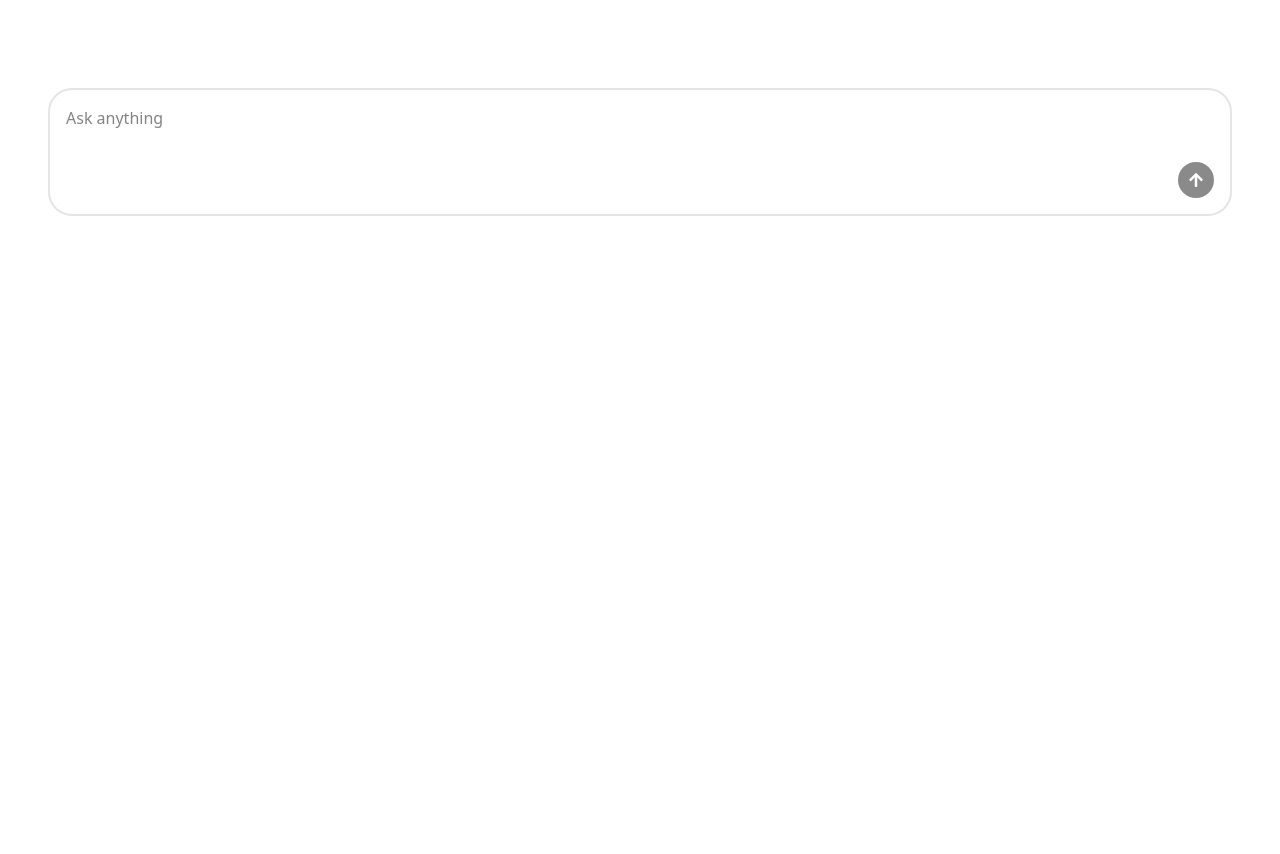
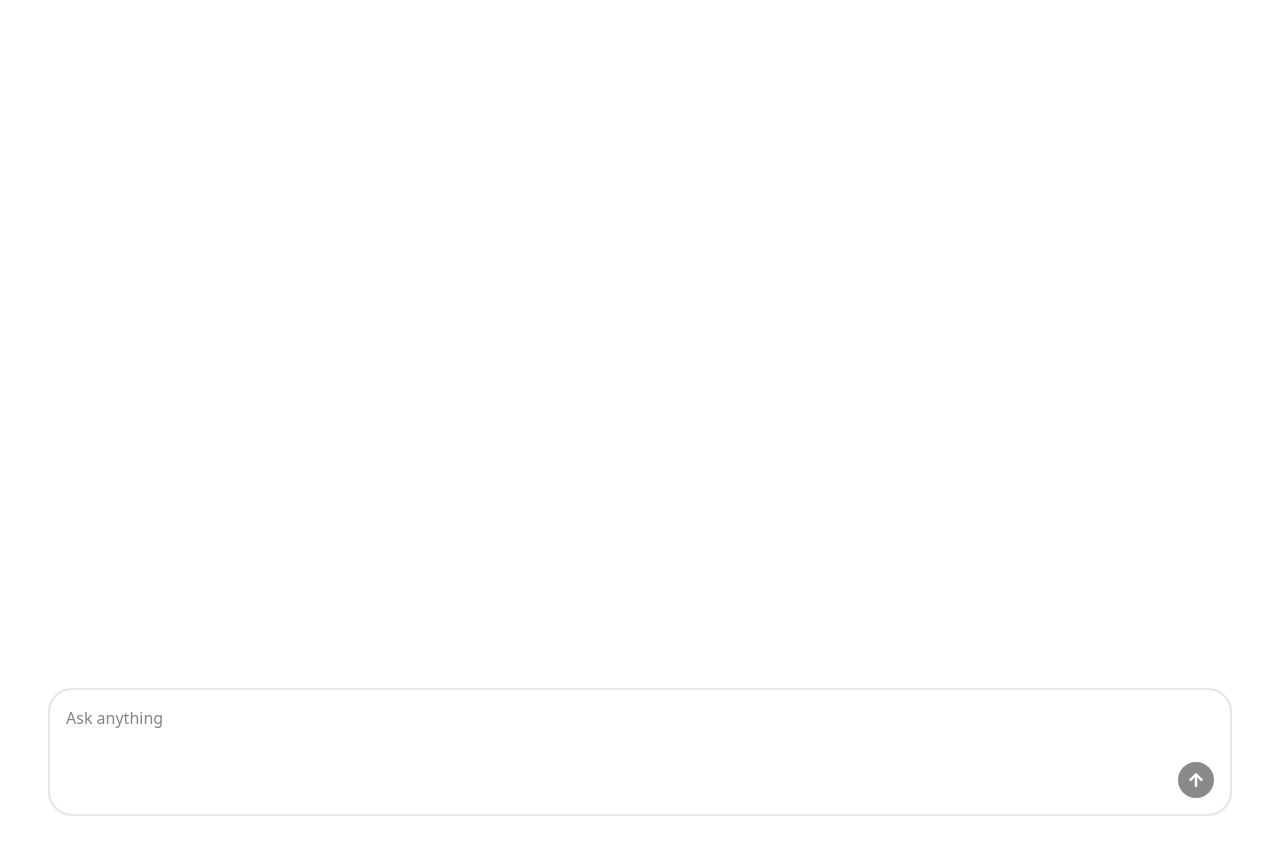
Before and after one commit to Ritom-Chak/AI-chatbot, a React (Vite) app in the folder packages/client/: page / in a window 1280 px wide. Shown: the top 854 px of the page. Before the commit the page ends 800 px from the top, so only its background shows below. Built offline with nearby package versions, Linux system fonts and the light colour scheme.

Commit message:
Refactored frontend

```diff
--- a/packages/client/src/App.tsx
+++ b/packages/client/src/App.tsx
@@ -1,10 +1,10 @@
 import './App.css'
-import ChatBot from './components/ChatBot';
+import ChatBot from './components/chat/ChatBot';
 
 function App() {
 
   return (
-    <div className="p-4">
+    <div className="p-4 h-screen w-full">
       <ChatBot />
       </div>
   )
--- a/packages/client/src/components/ChatBot.tsx
+++ /dev/null
@@ -1,94 +0,0 @@
-import axios from "axios";
-import { set, useForm } from "react-hook-form";
-import ReactMarkdown from "react-markdown";
-import { FaArrowUp } from "react-icons/fa";
-import { Button } from "./ui/button"
-import { useEffect, useRef, useState } from "react";
-
-type FormData = {
-    prompt: string;
-}
-
-type ChatResponse = {
-    message: string;
-}
-
-type Message = {
-    role: 'user' | 'bot';
-    content: string;
-}
-
-const ChatBot = () => {
-    const [messages, setMessages] = useState<Message[]>([]);
-    const [isBotTyping, setIsBotTyping] = useState(false);
-    const formRef = useRef<HTMLFormElement | null>(null);
-    const conversationId = useRef(crypto.randomUUID())
-    const { register, handleSubmit, reset, formState } = useForm<FormData>();
-
-    useEffect(() => {
-        formRef.current?.scrollIntoView({behavior: 'smooth'})
-    }, [messages])
-
-    const onSubmit = async ({ prompt }: FormData) => {
-        setMessages(prev => [...prev, { content: prompt, role: 'user' }])
-        setIsBotTyping(true);
-        reset();
-        const { data } = await axios.post<ChatResponse>('/api/chat', {
-            prompt,
-            conversationId: conversationId.current
-        });
-        setMessages(prev => [...prev, { content: data.message, role: 'bot' }])
-        setIsBotTyping(false);
-    }
-
-    const onKeyDown = (e: React.KeyboardEvent<HTMLFormElement>) => {
-        if (e.key === 'Enter' && !e.shiftKey) {
-            e.preventDefault();
-            handleSubmit(onSubmit)();
-        }
-    }
-    return (
-        <div>
-            <div className='flex flex-col gap-3 mb-10'>
-                {messages.map((message, index) => (
-                    <p key={index} className={`px-3 py-1 rounded-xl ${
-                        message.role === 'user'
-                        ? 'bg-blue-600 text-white self-end'
-                        : 'bg-gray-100 text-black self-start'
-                        }`}>
-                        <ReactMarkdown>{message.content}</ReactMarkdown></p>
-                ))}
-                {isBotTyping && (
-                    <div className="flex self-start gap-1 px-3 py-3 bg-gray-200 rounded-xl ">
-                    <div className="w-2 h-2 rounded-full bg-gray-800 animate-pulse"></div>
-                    <div className="w-2 h-2 rounded-full bg-gray-800 animate-pulse [animation-delay:0.2s]"></div>
-                    <div className="w-2 h-2 rounded-full bg-gray-800 animate-pulse [animation-delay:0.4s]"></div>
-                    </div>
-                )}
-            </div>
-            <form
-                onSubmit={handleSubmit(onSubmit)}
-                onKeyDown={onKeyDown}
-                ref={formRef}
-                className="flex flex-col gap-2 items-end border-2 p-4 rounded-3xl">
-                <textarea
-                    {...register('prompt',
-                        {
-                            required: true,
-                            validate: (data) => data.trim().length > 0
-                    })}
-                    className="w-full border-0 focus:outline-0 resize-none"
-                    placeholder="Ask anything"
-                    maxLength={1000}
-                />
-
-                <Button
-                    disabled={!formState.isValid}
-                    className="rounded-full w-9 h-9">
-                    <FaArrowUp /></Button>
-                </form>
-        </div>
-  )
-}
-
-export default ChatBot
--- /dev/null
+++ b/packages/client/src/components/chat/ChatBot.tsx
@@ -0,0 +1,51 @@
+import axios from "axios";
+import {  useRef, useState } from "react";
+import { TypingIndicator } from "./TypingIndicator";
+import { ChatMessages, type Message } from "./ChatMessages";
+import { ChatInput, type ChatFormData } from "./ChatInput";
+
+
+
+type ChatResponse = {
+    message: string;
+}
+
+
+
+const ChatBot = () => {
+    const [messages, setMessages] = useState<Message[]>([]);
+    const [isBotTyping, setIsBotTyping] = useState(false);
+    const conversationId = useRef(crypto.randomUUID())
+
+
+
+    const onSubmit = async ({ prompt }: ChatFormData) => {
+        try {
+            setMessages(prev => [...prev, { content: prompt, role: 'user' }])
+            setIsBotTyping(true);
+            const { data } = await axios.post<ChatResponse>('/api/chat', {
+                prompt,
+                conversationId: conversationId.current
+            });
+            setMessages(prev => [...prev, { content: data.message, role: 'bot' }])
+            setIsBotTyping(false);
+        } catch (error) {
+            console.log(error);
+             }
+    }
+
+
+
+    return (
+        <div className="flex flex-col h-full">
+            <div className='flex flex-col flex-1 gap-3 mb-10 overflow-y-auto'>
+                <ChatMessages messages={messages} />
+                {isBotTyping &&  <TypingIndicator />}
+
+            </div>
+            <ChatInput onSubmit={onSubmit} />
+        </div>
+  )
+}
+
+export default ChatBot
--- /dev/null
+++ b/packages/client/src/components/chat/ChatInput.tsx
@@ -0,0 +1,54 @@
+import React from 'react'
+import { Button } from '../ui/button'
+import { FaArrowUp } from 'react-icons/fa'
+import type { KeyboardEvent } from 'react';
+import { useForm } from 'react-hook-form';
+
+export type ChatFormData = {
+    prompt: string;
+}
+
+type Props = {
+    onSubmit: (data: ChatFormData) => void;
+    };
+
+
+export const ChatInput = ({ onSubmit }: Props) => {
+
+    const handleKeyDown = (e: KeyboardEvent<HTMLFormElement>) => {
+        if (e.key === 'Enter' && !e.shiftKey) {
+            e.preventDefault();
+            handleFormSubmit();
+        }
+    }
+    const { register, handleSubmit, reset, formState } = useForm<ChatFormData>();
+
+    const handleFormSubmit = handleSubmit(data => {
+        reset({ prompt: '' });
+        onSubmit(data);
+
+    });
+  return (
+    <form
+          onSubmit={handleFormSubmit}
+                onKeyDown={handleKeyDown}
+                className="flex flex-col gap-2 items-end border-2 p-4 rounded-3xl">
+                <textarea
+                    {...register('prompt',
+                        {
+                            required: true,
+                            validate: (data) => data.trim().length > 0
+                        })}
+                    autoFocus
+                    className="w-full border-0 focus:outline-0 resize-none"
+                    placeholder="Ask anything"
+                    maxLength={1000}
+                />
+
+                <Button
+                    disabled={!formState.isValid}
+                    className="rounded-full w-9 h-9">
+                    <FaArrowUp /></Button>
+                </form>
+  )
+}
--- /dev/null
+++ b/packages/client/src/components/chat/ChatMessages.tsx
@@ -0,0 +1,40 @@
+import React, { useEffect, useRef } from 'react'
+import ReactMarkdown from 'react-markdown'
+
+export type Message = {
+    role: 'user' | 'bot';
+    content: string;
+}
+type Props = {
+    messages: Message[];
+}
+
+
+export const ChatMessages = ({ messages }: Props) => {
+        const lastMessageRef = useRef<HTMLDivElement | null>(null);
+        useEffect(() => {
+        lastMessageRef.current?.scrollIntoView({behavior: 'smooth'})
+    }, [messages])
+       const onCopyMessage = (e: React.ClipboardEvent) => {
+             const selection = window.getSelection()?.toString().trim();
+             if (selection) {
+                 e.preventDefault();
+                 e.clipboardData.setData('text/plain', selection);
+             }
+         };
+  return (
+      <div className='flex flex-col gap-3'>
+          {messages.map((message, index) => (
+                <div key={index}
+                onCopy={onCopyMessage}
+                ref={index === messages.length -1 ? lastMessageRef : null}
+                className={`px-3 py-1 rounded-xl ${
+                message.role === 'user'
+                ? 'bg-blue-600 text-white self-end'
+                : 'bg-gray-100 text-black self-start'
+                }`}>
+                <ReactMarkdown>{message.content}</ReactMarkdown></div>
+            ))}
+    </div>
+  )
+}
--- /dev/null
+++ b/packages/client/src/components/chat/TypingIndicator.tsx
@@ -0,0 +1,22 @@
+
+export const TypingIndicator = () => {
+    return (
+        <div className="flex self-start gap-1 px-3 py-3 bg-gray-200 rounded-xl ">
+            <Dot />
+            <Dot className="[animation-delay:0.2s]" />
+            <Dot className="[animation-delay:0.4s]" />
+        </div>
+    )
+};
+
+type DotProps = {
+    className?: string;
+};
+const Dot = ({ className }: DotProps) => (
+    <div
+        className={`w-2 h-2 rounded-full bg-gray-800 animate-pulse ${className}`}>
+
+    </div>
+);
+
+export default TypingIndicator;
```
